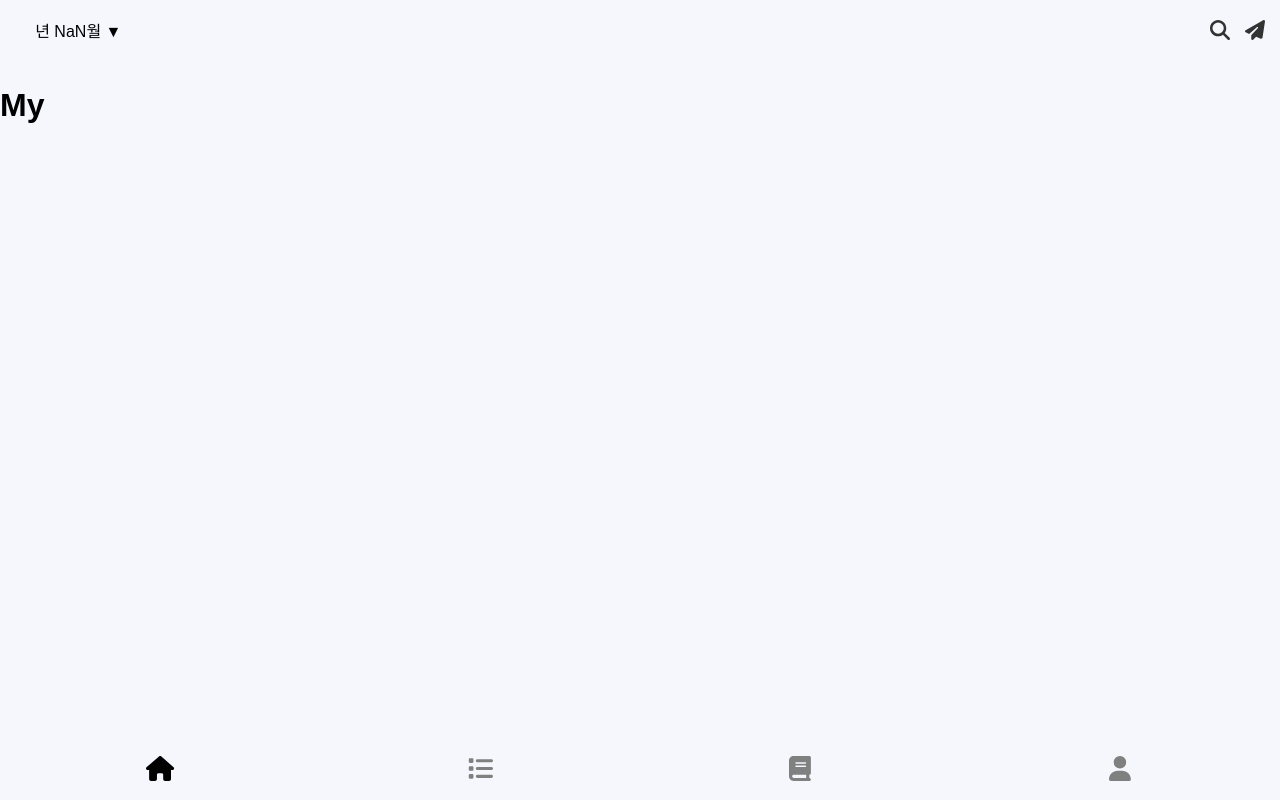
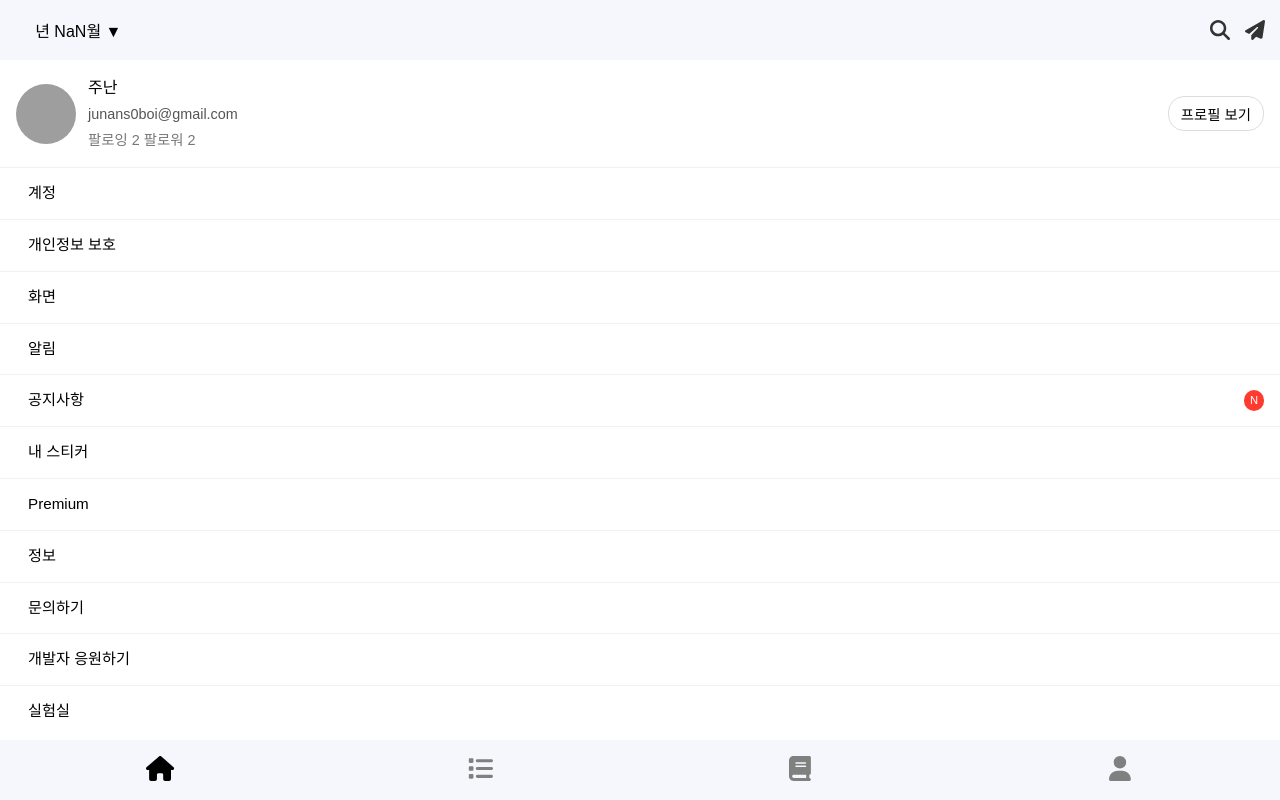
Before and after one commit to junans0boi/Planary, a React (Vite) app in the folder todo-list/: page /profile in a window 1280 px wide. Built offline with nearby package versions, Linux system fonts and the light colour scheme; grey boxes are pictures that could not be loaded.

Commit message:
Add Profile Design

```diff
--- /dev/null
+++ b/todo-list/src/components/Profile/ProfilePage.css
@@ -0,0 +1,148 @@
+/* 전체 컨테이너 */
+.profile-page {
+    width: 100%;
+    min-height: 100vh;
+    background-color: #fff;
+    font-family: sans-serif;
+    color: #000;
+    margin: 0;
+    padding: 0;
+    box-sizing: border-box;
+  }
+
+  /* 상단 프로필 영역 */
+  .profile-header {
+    display: flex;
+    align-items: center;
+    justify-content: space-between;
+    padding: 16px;
+  }
+
+  /* 프로필 왼쪽 영역 (이미지 + 텍스트) */
+  .profile-left {
+    display: flex;
+    align-items: center;
+  }
+
+  /* 프로필 이미지 */
+  .profile-image {
+    width: 60px;
+    height: 60px;
+    border-radius: 50%;
+    object-fit: cover;
+    margin-right: 12px;
+  }
+
+  /* 이름, 이메일, 팔로잉 정보 */
+  .profile-info {
+    display: flex;
+    flex-direction: column;
+  }
+
+  .profile-name {
+    font-size: 1rem;
+    font-weight: 600;
+    margin-bottom: 4px;
+  }
+
+  .profile-email {
+    font-size: 0.9rem;
+    color: #555;
+    margin-bottom: 4px;
+  }
+
+  .follow-info {
+    font-size: 0.9rem;
+    color: #777;
+  }
+
+  .follow-info span {
+    font-weight: 500;
+  }
+
+  /* 프로필 보기 버튼 */
+  .profile-button {
+    border: 1px solid #ddd;
+    background-color: #fff;
+    font-size: 0.9rem;
+    color: #000;
+    padding: 6px 12px;
+    border-radius: 16px;
+    cursor: pointer;
+  }
+
+  /* 메뉴 리스트 */
+  .menu-list {
+    list-style: none;
+    margin: 0;
+    padding: 0;
+  }
+
+  /* 각 메뉴 아이템 */
+  .menu-item {
+    display: flex;
+    justify-content: space-between;
+    align-items: center;
+    padding: 14px 16px;
+    border-top: 1px solid #f1f1f1; /* 구분선 */
+    cursor: pointer;
+  }
+
+  /* 메뉴 아이템 왼쪽 (아이콘 + 텍스트) */
+  .menu-left {
+    display: flex;
+    align-items: center;
+  }
+
+  .menu-left i {
+    font-size: 1.1rem;
+    margin-right: 12px;
+    color: #333;
+  }
+
+  .menu-left span {
+    font-size: 0.95rem;
+    color: #000;
+  }
+
+  /* 메뉴 아이템 오른쪽 (배지 등) */
+  .menu-right {
+    display: flex;
+    align-items: center;
+  }
+
+  /* '공지사항' 옆의 N 배지 */
+  .badge {
+    display: inline-block;
+    background-color: #ff3b30; /* iOS 스타일의 빨간색 */
+    color: #fff;
+    font-size: 0.7rem;
+    padding: 2px 6px;
+    border-radius: 12px;
+  }
+
+  /* 로그아웃 버튼 영역 */
+  .logout-section {
+    margin-top: 16px;
+    border-top: 1px solid #f1f1f1;
+    padding-top: 16px;
+    text-align: center;
+  }
+
+  .logout-button {
+    border: 1px solid #ddd;
+    background-color: #fff;
+    font-size: 0.9rem;
+    color: #000;
+    padding: 8px 16px;
+    border-radius: 4px;
+    cursor: pointer;
+  }
+
+  /* 앱 버전 정보 */
+  .version-info {
+    text-align: center;
+    color: #999;
+    font-size: 0.8rem;
+    margin: 16px 0;
+  }
--- a/todo-list/src/pages/ProfilePage.jsx
+++ b/todo-list/src/pages/ProfilePage.jsx
@@ -1,5 +1,126 @@
+import React from 'react';
+import '../components/Profile/ProfilePage.css';
+
+// Font Awesome 사용 예시
+// 1) index.html 등에 CDN 추가
+//    <link
+//      rel="stylesheet"
+//      href="https://cdnjs.cloudflare.com/ajax/libs/font-awesome/6.0.0-beta3/css/all.min.css"
+//      integrity="sha512-Fo3rlrZj/k7ujTnH1zY/2U9efm7h0Wl3Wq6VfWeV5FAyblfjU3EN5bA4SgCzU+WJk8z7FK2i6CL1Zr8ZfjWpsA=="
+//      crossorigin="anonymous"
+//      referrerpolicy="no-referrer"
+//    />
+// 2) 혹은 npm 설치 후 import '@fortawesome/fontawesome-free/css/all.min.css'; 형태로 사용
+
 function ProfilePage() {
-    return <h1>My</h1>;
-  }
+  return (
+    <div className="profile-page">
+      {/* 상단 프로필 영역 */}
+      <div className="profile-header">
+        <div className="profile-left">
+          {/* 프로필 이미지 */}
+          <img
+            className="profile-image"
+            src="https://blog.kakaocdn.net/dn/4CElL/btrQw18lZMc/Q0oOxqQNdL6kZp0iSKLbV1/img.png"
+            alt="Profile"
+          />
+          {/* 이름, 이메일, 팔로잉/팔로워 */}
+          <div className="profile-info">
+            <div className="profile-name">주난</div>
+            <div className="profile-email">junans0boi@gmail.com</div>
+            <div className="follow-info">
+              팔로잉 <span>2</span>  팔로워 <span>2</span>
+            </div>
+          </div>
+        </div>
+        {/* 프로필 보기 버튼 */}
+        <button className="profile-button">프로필 보기</button>
+      </div>
 
-  export default ProfilePage;
+      {/* 메뉴 리스트 */}
+      <ul className="menu-list">
+        <li className="menu-item">
+          <div className="menu-left">
+            <i className="fas fa-user"></i>
+            <span>계정</span>
+          </div>
+        </li>
+        <li className="menu-item">
+          <div className="menu-left">
+            <i className="fas fa-lock"></i>
+            <span>개인정보 보호</span>
+          </div>
+        </li>
+        <li className="menu-item">
+          <div className="menu-left">
+            <i className="fas fa-tv"></i>
+            <span>화면</span>
+          </div>
+        </li>
+        <li className="menu-item">
+          <div className="menu-left">
+            <i className="fas fa-bell"></i>
+            <span>알림</span>
+          </div>
+        </li>
+        <li className="menu-item">
+          <div className="menu-left">
+            <i className="fas fa-bullhorn"></i>
+            <span>공지사항</span>
+          </div>
+          <div className="menu-right">
+            <span className="badge">N</span>
+          </div>
+        </li>
+        <li className="menu-item">
+          <div className="menu-left">
+            <i className="fas fa-sticky-note"></i>
+            <span>내 스티커</span>
+          </div>
+        </li>
+        <li className="menu-item">
+          <div className="menu-left">
+            <i className="fas fa-gem"></i>
+            <span>Premium</span>
+          </div>
+        </li>
+        <li className="menu-item">
+          <div className="menu-left">
+            <i className="fas fa-info-circle"></i>
+            <span>정보</span>
+          </div>
+        </li>
+        <li className="menu-item">
+          <div className="menu-left">
+            <i className="fas fa-question-circle"></i>
+            <span>문의하기</span>
+          </div>
+        </li>
+        <li className="menu-item">
+          <div className="menu-left">
+            <i className="fas fa-heart"></i>
+            <span>개발자 응원하기</span>
+          </div>
+        </li>
+        <li className="menu-item">
+          <div className="menu-left">
+            <i className="fas fa-flask"></i>
+            <span>실험실</span>
+          </div>
+        </li>
+      </ul>
+
+      {/* 로그아웃 버튼 영역 */}
+      <div className="logout-section">
+        <button className="logout-button">로그아웃 하기</button>
+      </div>
+
+      {/* 앱 버전 정보 */}
+      <div className="version-info">
+        앱 버전 2.10.14(25021401)
+      </div>
+    </div>
+  );
+}
+
+export default ProfilePage;
```
